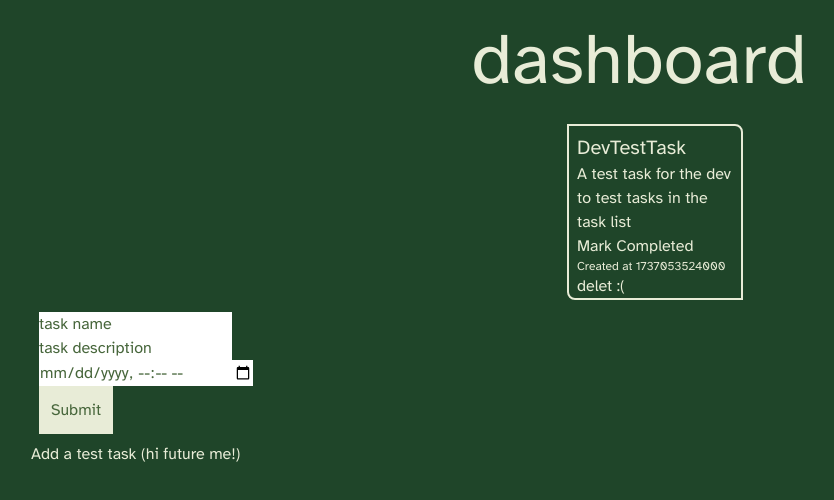
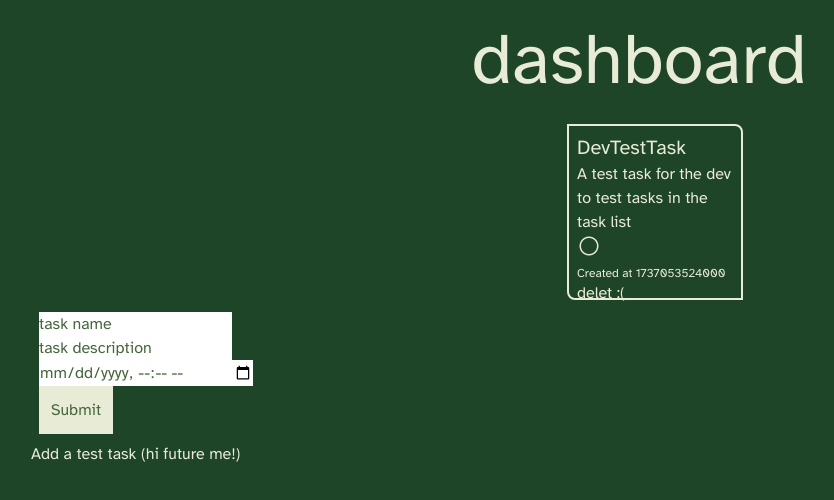
Before and after one commit to gbtsui/logwork, a Next.js app: page /dashboard in a window 1280 px wide. Both pictures are taken after a click on the button "Add a test task (hi future me!)". Shown: the top 500 px of the page, without its empty margins (1-835 px from the left). Built offline with nearby package versions, Linux system fonts and the light colour scheme; no server answers; the database is empty.

Commit message:
feat: proper icons

```diff
--- a/src/app/components/dashboard/taskCompleteButton.tsx
+++ b/src/app/components/dashboard/taskCompleteButton.tsx
@@ -2,15 +2,16 @@
 import completeTask from "@/app/utils/database/completeTask";
 import {useTaskStore} from "@/app/utils/store/taskStore";
 
-export default function TaskCompleteButton({task_id, completed}: {task_id: number, completed: boolean}) {
+export default function TaskCompleteButton({task_id, completed}: { task_id: number, completed: boolean }) {
     const storeCompleteTask = useTaskStore((state) => state.completeTask);
+
     return (
-        <button onClick={ async () => {
+        <button onClick={async () => {
             const result = await completeTask(task_id)
             storeCompleteTask(result)
-            }
+        }
         }>
-            {completed ? <p>Complete</p> : <p>Mark Completed</p>}
+            {completed ? <span className={"material-symbols-outlined fill-eggshell"}>check_circle</span> : <span className={"material-symbols-outlined"}>radio_button_unchecked</span>}
         </button>
     )
 }
--- /dev/null
+++ b/src/app/global_icons.css
@@ -0,0 +1,9 @@
+@import url(https://fonts.googleapis.com/css2?family=Material+Symbols+Outlined:opsz,wght,FILL,GRAD@20..48,100..700,0..1,-50..200&icon_names=check_circle,radio_button_unchecked);
+
+.material-symbols-outlined {
+    font-variation-settings:
+            'FILL' 0,
+            'wght' 300,
+            'GRAD' 0,
+            'opsz' 24
+}
--- a/src/app/layout.tsx
+++ b/src/app/layout.tsx
@@ -1,6 +1,7 @@
 import type { Metadata } from "next";
 import {Atkinson_Hyperlegible} from "next/font/google";
 import "./globals.css";
+import "./global_icons.css"
 import {NextFontWithVariable} from "next/dist/compiled/@next/font";
 
 const atkinsonHyperlegible: NextFontWithVariable = Atkinson_Hyperlegible({
```
